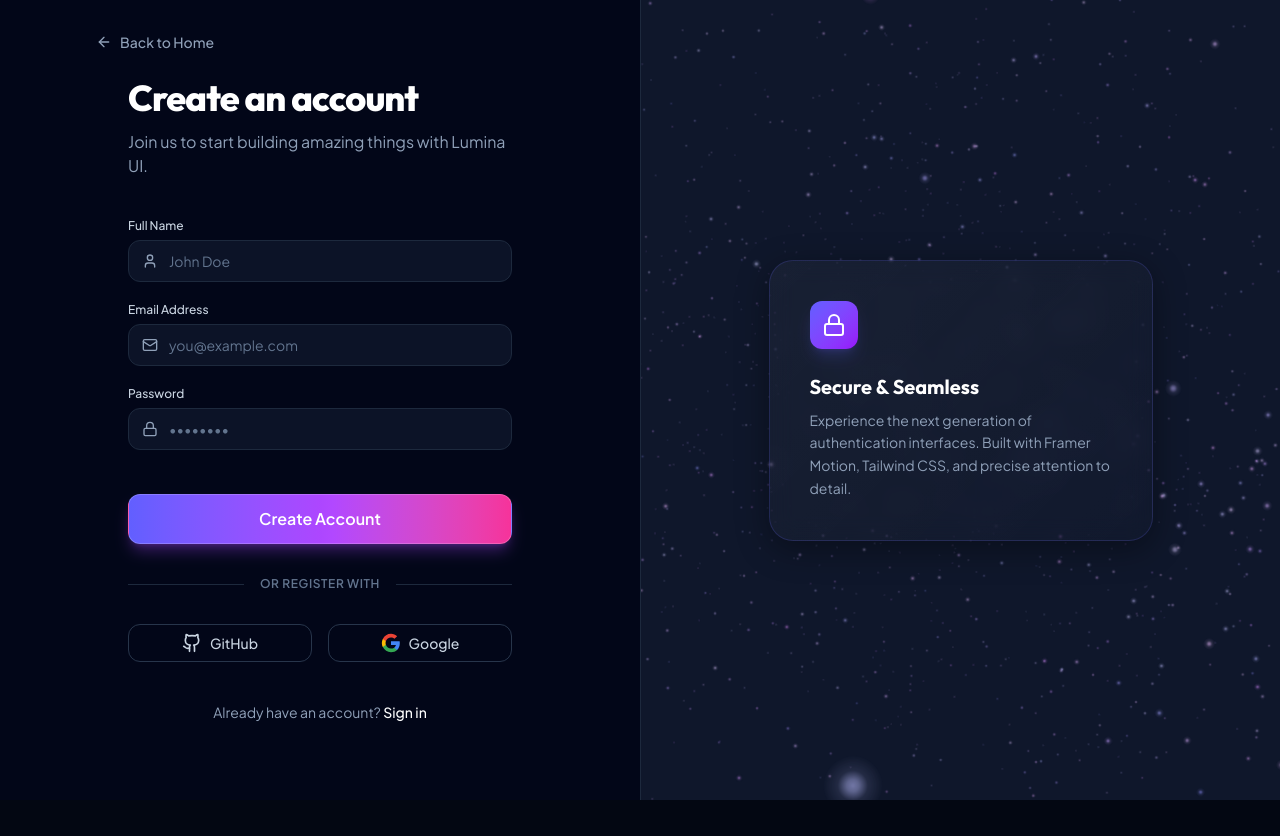
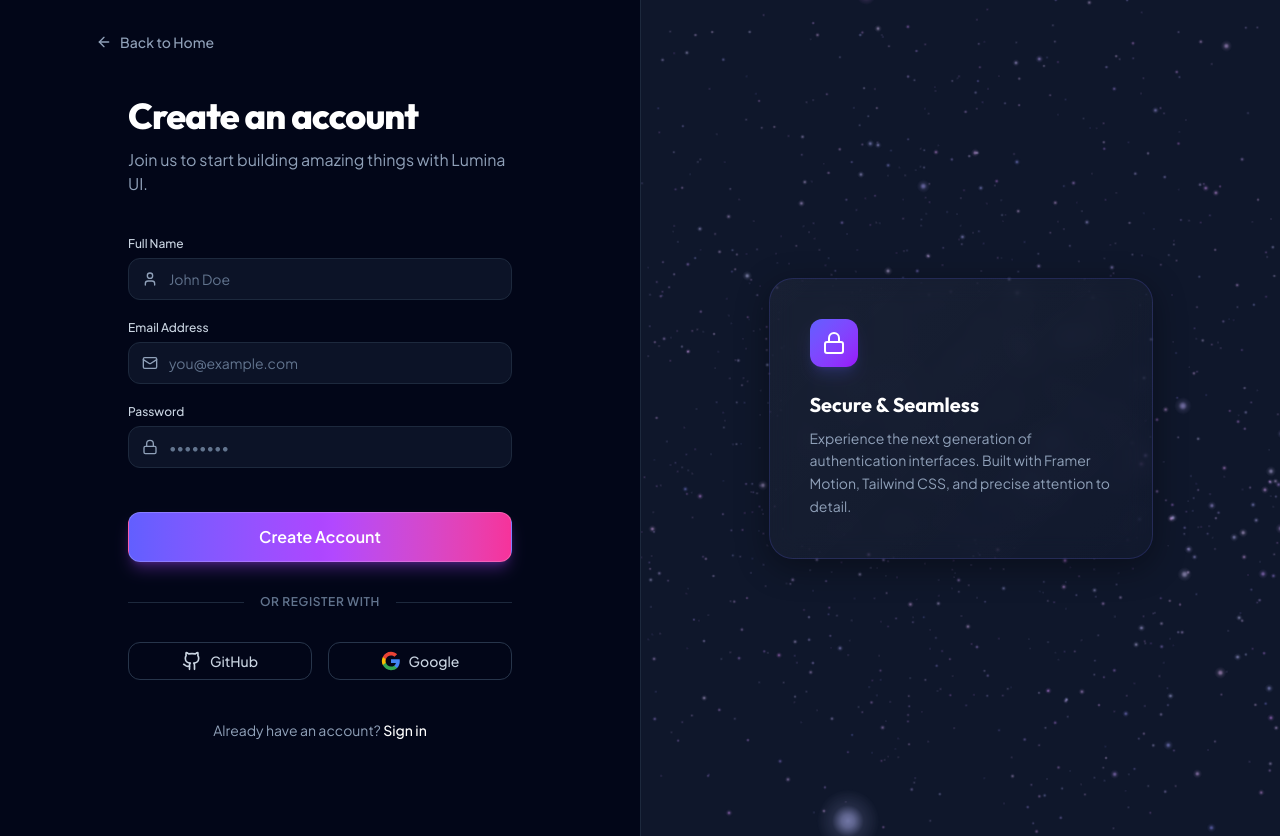
Before and after one commit to AbdulSattarMajid/Lumini-UI, a React (Vite) app: page /signup in a window 1280 px wide. Before the commit the page ends 800 px from the top, so only its background shows below. Built offline with nearby package versions, Linux system fonts and the light colour scheme.

Commit message:
fxed the signup page bug

```diff
--- a/src/AuthPage.tsx
+++ b/src/AuthPage.tsx
@@ -24,7 +24,7 @@ export const AuthPage: React.FC = () => {
       className="min-h-screen flex bg-slate-950 text-slate-100"
     >
       {/* Left Column: Auth Form */}
-      <div className="w-full lg:w-1/2 flex flex-col justify-center px-8 sm:px-16 lg:px-24 xl:px-32 relative z-10">
+      <div className="w-full lg:w-1/2 flex flex-col justify-center px-8 sm:px-16 lg:px-24 xl:px-32 py-24 relative z-10">
         {/* Back Link */}
         <div className="absolute top-8 left-8 sm:left-16 lg:left-24">
           <Link to="/" className="text-sm font-medium text-slate-400 hover:text-white transition-colors flex items-center gap-2 group">
--- a/src/SignupPage.tsx
+++ b/src/SignupPage.tsx
@@ -24,7 +24,7 @@ export const SignupPage: React.FC = () => {
       className="min-h-screen flex bg-slate-950 text-slate-100"
     >
       {/* Left Column: Auth Form */}
-      <div className="w-full lg:w-1/2 flex flex-col justify-center px-8 sm:px-16 lg:px-24 xl:px-32 relative z-10">
+      <div className="w-full lg:w-1/2 flex flex-col justify-center px-8 sm:px-16 lg:px-24 xl:px-32 py-24 relative z-10">
         {/* Back Link */}
         <div className="absolute top-8 left-8 sm:left-16 lg:left-24">
           <Link to="/" className="text-sm font-medium text-slate-400 hover:text-white transition-colors flex items-center gap-2 group">
```
